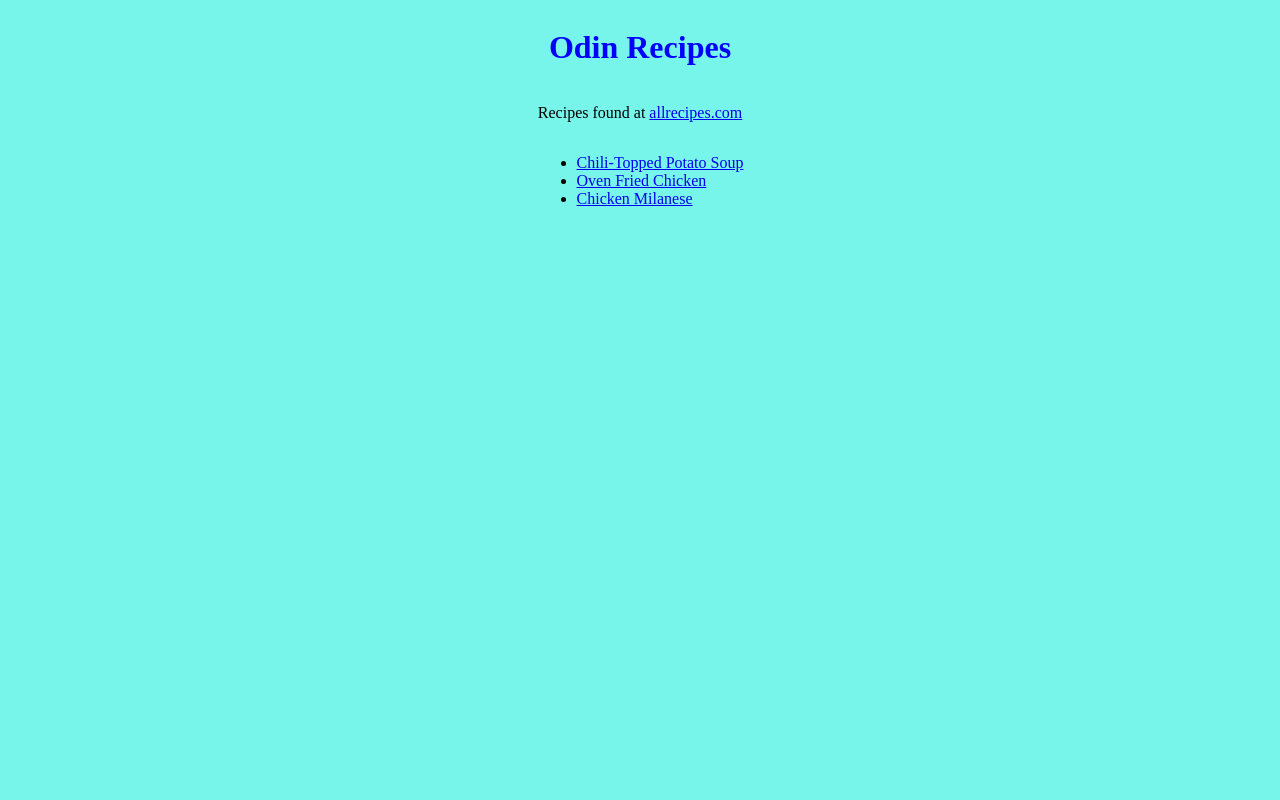
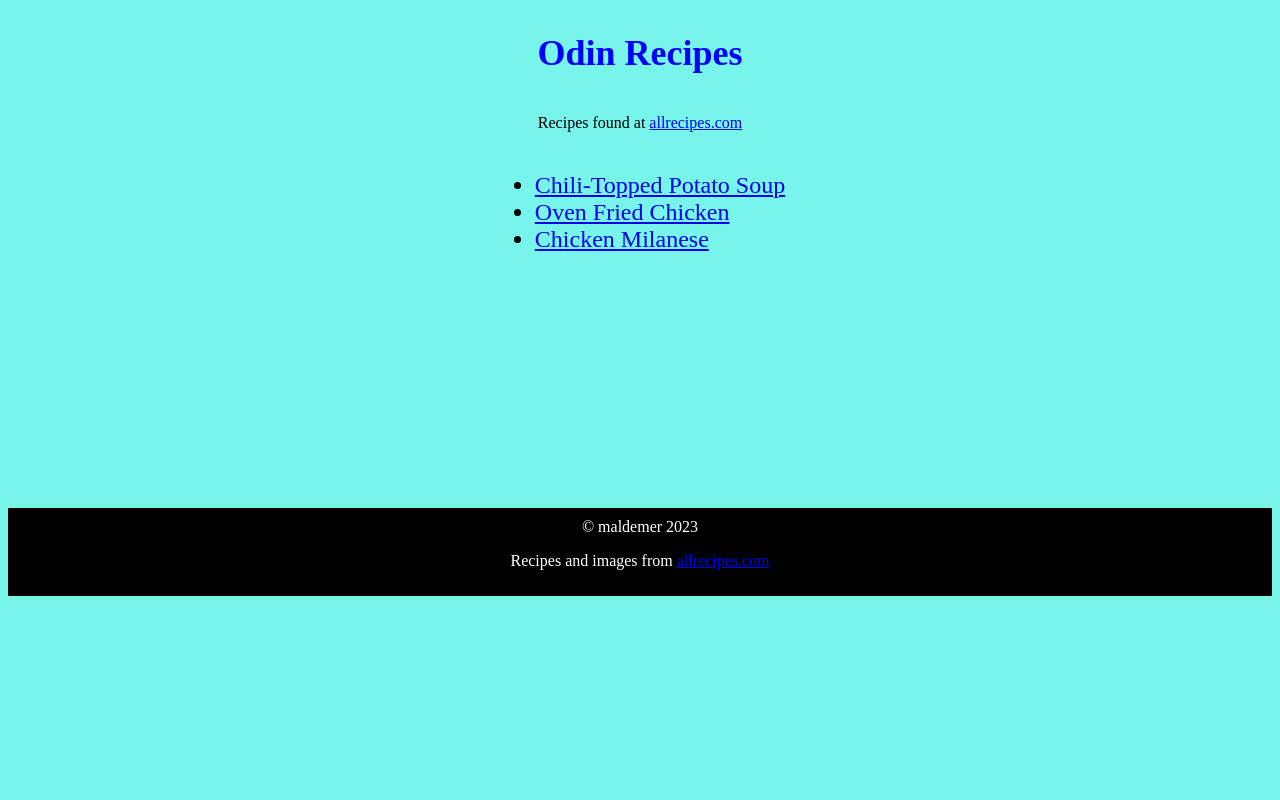
Before and after one commit to maldemer/odin-recipes, a plain HTML site: page index.html in a window 1280 px wide. Shown: the top 800 px of the page. Drawn offline with Linux system fonts and the light colour scheme.

Commit message:
Resized some text

```diff
--- a/index.html
+++ b/index.html
@@ -10,11 +10,13 @@
         <div class="page01">
             <h1>Odin Recipes</h1>
             <p>Recipes found at <a href="https://www.allrecipes.com/" target="_blank" rel="noopener noreferrer">allrecipes.com</a></p>
+            <div class="list">
                 <ul>
                 <li><a href="recipes/chili-soup.html" target="_blank" rel="noopener noreferrer">Chili-Topped Potato Soup</a></li>
                 <li><a href="recipes/oven-fried-chicken.html" target="_blank" rel="noopener noreferrer">Oven Fried Chicken</a></li>
                 <li><a href="recipes/chicken-milanese.html" target="_blank" rel="noopener noreferrer">Chicken Milanese</a></li>
                 </ul>
+            </div>
         </div>
     </body>
         <footer>© maldemer 2023<br><p>Recipes and images from <a href="https://www.allrecipes.com" target="_blank" rel="noopener noreferrer">allrecipes.com</a></p></footer>
--- a/style.css
+++ b/style.css
@@ -1,5 +1,6 @@
 h1 {
     color: blue;
+    font-size: 36px;
 }
 
 .page01,
@@ -26,5 +27,9 @@ footer {
 }
 
 .page01 {
-    height: 1000px;
+    height: 500px;
 }
+
+.list {
+    font-size: 24px;
+}
```
Also changed, not shown: recipes/chili-soup.html (+2 -0 lines).
